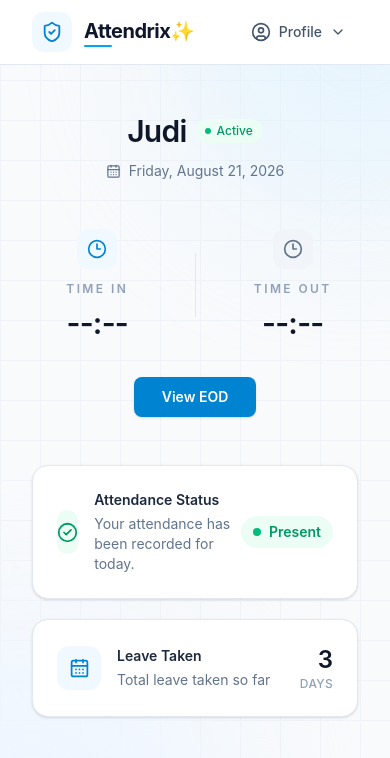
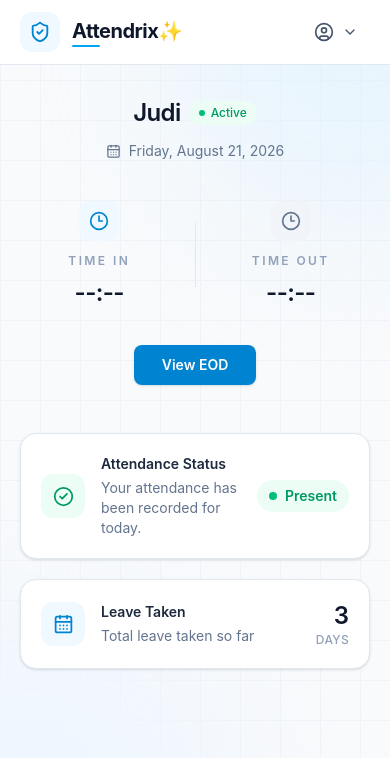
Before and after one commit to judithjoshitha01/Attendance-Management-System, a React (Vite) app: page /dashboard in a window 390 px wide. Shown: the top 758 px of the page. Built offline with nearby package versions, Linux system fonts and the light colour scheme.

Commit message:
Update Dashboard.jsx

```diff
--- a/src/pages/Dashboard.jsx
+++ b/src/pages/Dashboard.jsx
@@ -103,7 +103,7 @@ function Dashboard() {
 
       <nav className="relative z-20 border-b border-slate-200 bg-white">
 
-        <div className="mx-auto flex h-16 max-w-7xl items-center justify-between px-8">
+        <div className="mx-auto flex h-16 w-full items-center justify-between px-5 sm:px-8 lg:px-12 xl:px-16">
 
           {/* LOGO */}
           <div className="flex items-center gap-3">
@@ -140,7 +140,7 @@ function Dashboard() {
 
               <UserCircle size={20} />
 
-              <span>Profile</span>
+              <span className="hidden sm:inline">Profile</span>
 
               <ChevronDown
                 size={16}
@@ -194,17 +194,17 @@ function Dashboard() {
       {/* MAIN CONTENT */}
       {/* ================================================= */}
 
-      <main className="relative z-10 mx-auto max-w-6xl px-8 py-12">
+      <main className="relative z-10 mx-auto w-full px-5 py-8 sm:px-8 sm:py-10 lg:px-12 lg:py-12 xl:px-16">
 
         {/* ================================================= */}
         {/* USER HEADER */}
         {/* ================================================= */}
 
-        <div className="mb-12 text-center">
+        <div className="mb-10 text-center sm:mb-12">
 
           <div className="flex items-center justify-center gap-2">
 
-            <h1 className="text-3xl font-semibold tracking-tight text-slate-900">
+            <h1 className="text-2xl font-semibold tracking-tight text-slate-900 sm:text-3xl">
               {userName}
             </h1>
 
@@ -234,7 +234,7 @@ function Dashboard() {
         {/* TIME SECTION */}
         {/* ================================================= */}
 
-        <div className="mx-auto flex max-w-3xl items-center justify-center">
+        <div className="mx-auto flex w-full max-w-4xl items-center justify-center">
 
           {/* TIME IN */}
           <div className="flex flex-1 flex-col items-center text-center">
@@ -252,14 +252,14 @@ function Dashboard() {
               Time In
             </p>
 
-            <p className="mt-2 text-3xl font-semibold tracking-tight text-slate-900">
+            <p className="mt-2 text-2xl font-semibold tracking-tight text-slate-900 sm:text-3xl">
               {formatTime(timeIn)}
             </p>
 
           </div>
 
           {/* DIVIDER */}
-          <div className="mx-8 h-16 w-px bg-slate-200" />
+          <div className="mx-4 h-16 w-px bg-slate-200 sm:mx-8" />
 
           {/* TIME OUT */}
           <div className="flex flex-1 flex-col items-center text-center">
@@ -277,7 +277,7 @@ function Dashboard() {
               Time Out
             </p>
 
-            <p className="mt-2 text-3xl font-semibold tracking-tight text-slate-900">
+            <p className="mt-2 text-2xl font-semibold tracking-tight text-slate-900 sm:text-3xl">
               {formatTime(timeOut)}
             </p>
 
@@ -305,14 +305,14 @@ function Dashboard() {
         {/* ATTENDANCE STATUS */}
         {/* ================================================= */}
 
-        <div className="mx-auto mt-12 max-w-4xl rounded-2xl border border-slate-200 bg-white p-6 shadow-sm">
+        <div className="mx-auto mt-12 w-full max-w-5xl rounded-2xl border border-slate-200 bg-white p-5 shadow-sm sm:p-6">
 
-          <div className="flex items-center justify-between">
+          <div className="flex items-center justify-between gap-4">
 
             {/* LEFT */}
             <div className="flex items-center gap-4">
 
-              <div className="flex h-11 w-11 items-center justify-center rounded-xl bg-emerald-50">
+              <div className="flex h-11 w-11 shrink-0 items-center justify-center rounded-xl bg-emerald-50">
 
                 <CheckCircle2
                   size={21}
@@ -336,7 +336,7 @@ function Dashboard() {
             </div>
 
             {/* STATUS */}
-            <div className="flex items-center gap-2 rounded-full bg-emerald-50 px-3 py-1.5 text-sm font-semibold text-emerald-600">
+            <div className="flex shrink-0 items-center gap-2 rounded-full bg-emerald-50 px-3 py-1.5 text-sm font-semibold text-emerald-600">
 
               <span className="h-2 w-2 rounded-full bg-emerald-500" />
 
@@ -352,14 +352,14 @@ function Dashboard() {
         {/* LEAVE TAKEN */}
         {/* ================================================= */}
 
-        <div className="mx-auto mt-5 max-w-4xl rounded-2xl border border-slate-200 bg-white p-6 shadow-sm">
+        <div className="mx-auto mt-5 w-full max-w-5xl rounded-2xl border border-slate-200 bg-white p-5 shadow-sm sm:p-6">
 
-          <div className="flex items-center justify-between">
+          <div className="flex items-center justify-between gap-4">
 
             {/* LEFT */}
             <div className="flex items-center gap-4">
 
-              <div className="flex h-11 w-11 items-center justify-center rounded-xl bg-sky-50">
+              <div className="flex h-11 w-11 shrink-0 items-center justify-center rounded-xl bg-sky-50">
 
                 <CalendarDays
                   size={21}
```
